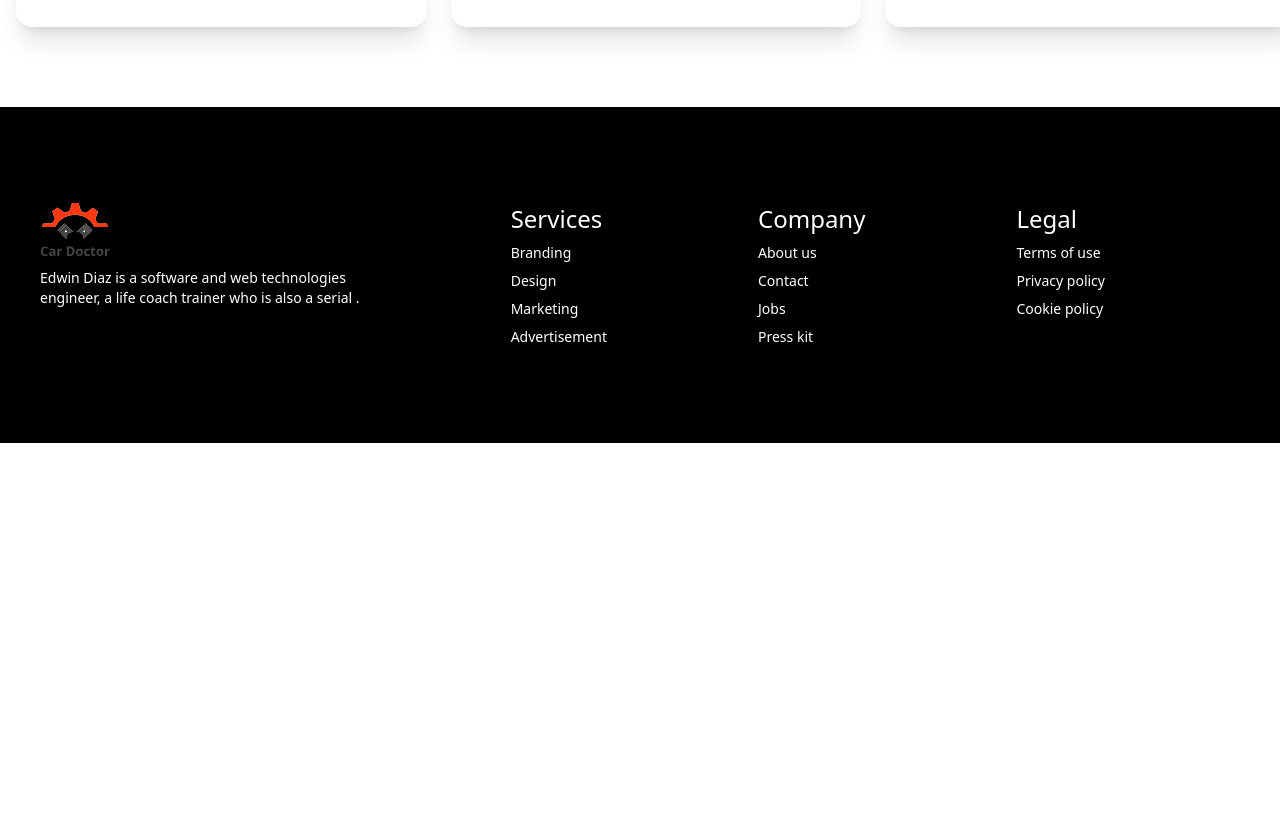
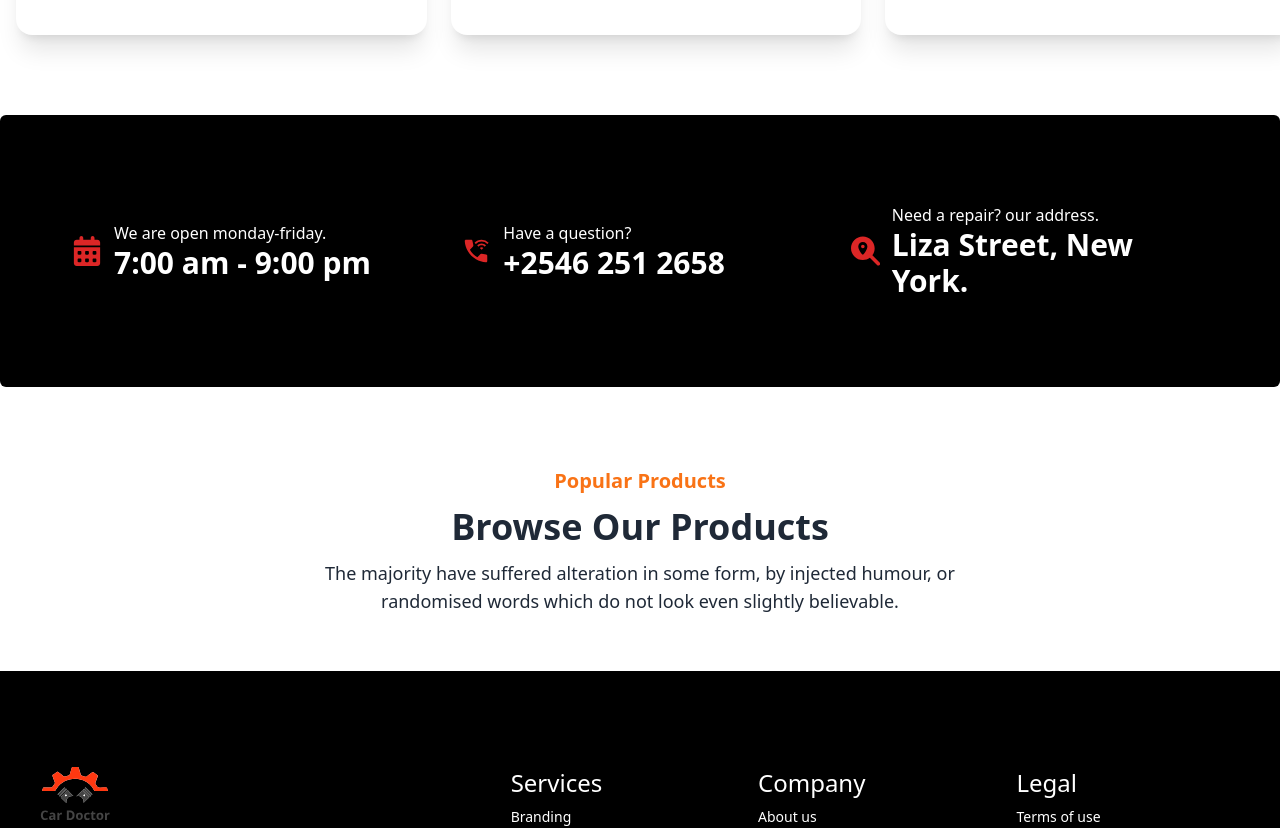
Before and after one commit to swadebsharma6/genious-car-doctor, a React (Vite) app: page / in a window 1280 px wide. Shown: the part 2351-3179 px from the top of the page. Before the commit the page ends 2794 px from the top, so only its background shows below. Built offline with nearby package versions, Linux system fonts and the light colour scheme; no server answers.

Commit message:
added popular product section

```diff
--- /dev/null
+++ b/src/components/Contact.jsx
@@ -0,0 +1,33 @@
+import { FaCalendarDays, FaMagnifyingGlassLocation } from "react-icons/fa6";
+import { MdWifiCalling3 } from "react-icons/md";
+
+
+const Contact = () => {
+    return (
+        <section className="grid md:grid-cols-3 grid-cols-1 gap-4 mb-16 bg-black text-white md:px-16 py-20 rounded-md">
+            <div className="flex items-center gap-3 p-2">
+             <FaCalendarDays className="text-3xl text-red-600" />
+             <div>
+             <p>We are open monday-friday.</p>
+             <h2 className="text-3xl font-bold">7:00 am - 9:00 pm</h2>
+             </div>
+            </div>
+            <div className="flex items-center gap-3 p-2">
+            <MdWifiCalling3 className="text-3xl text-red-600" />
+             <div>
+             <p>Have a question?</p>
+             <h2 className="text-3xl font-bold">+2546 251 2658</h2>
+             </div>
+            </div>
+            <div className="flex items-center gap-3 p-2">
+            <FaMagnifyingGlassLocation className="text-3xl text-red-600" />
+             <div>
+             <p>Need a repair? our address.</p>
+             <h2 className="text-3xl font-bold">Liza Street, New York.</h2>
+             </div>
+            </div>
+        </section>
+    );
+};
+
+export default Contact;
--- /dev/null
+++ b/src/components/Popular.jsx
@@ -0,0 +1,14 @@
+
+const Popular = () => {
+    return (
+        <section>
+            <div className="max-w-2xl mx-auto text-center p-4 my-10 space-y-3">
+            <p className="text-xl font-bold text-orange-500">Popular Products</p>
+            <h2 className="text-4xl font-bold">Browse Our Products</h2>
+            <p className="text-lg font-medium">The majority have suffered alteration in some form, by injected humour, or randomised words which do not look even slightly believable. </p>
+            </div>
+        </section>
+    );
+};
+
+export default Popular;
--- a/src/components/Services.jsx
+++ b/src/components/Services.jsx
@@ -18,13 +18,13 @@ const Services = () => {
            <div className="max-w-2xl mx-auto text-center p-4 my-10">
             <h4 className="text-xl font-bold text-orange-500">Services</h4>
             <h2 className="text-4xl font-bold">Our Service Area</h2>
-            <p>The majority have suffered alteration in some form, by injected humour, or randomised words which do not look even slightly believable. </p>
+            <p className="text-lg font-medium">The majority have suffered alteration in some form, by injected humour, or randomised words which do not look even slightly believable. </p>
            </div>
 
            <div className="grid md:grid-cols-3 grid-cols-1 gap-6">
            {
             services.map(service => <ServiceCard
-                key={service._id}
+                key={service.service_id}
                 service={service}
                 ></ServiceCard>)
            }
--- a/src/pages/Home/Home.jsx
+++ b/src/pages/Home/Home.jsx
@@ -1,4 +1,6 @@
 import Banner from "../../components/Banner";
+import Contact from "../../components/Contact";
+import Popular from "../../components/Popular";
 import Services from "../../components/Services";
 import Footer from "../../shared/Footer/Footer";
 import About from "../About";
@@ -10,6 +12,8 @@ const Home = () => {
            <Banner/>
            <About/>
            <Services/>
+           <Contact/>
+           <Popular/>
            <Footer/>
         </div>
     );
```
